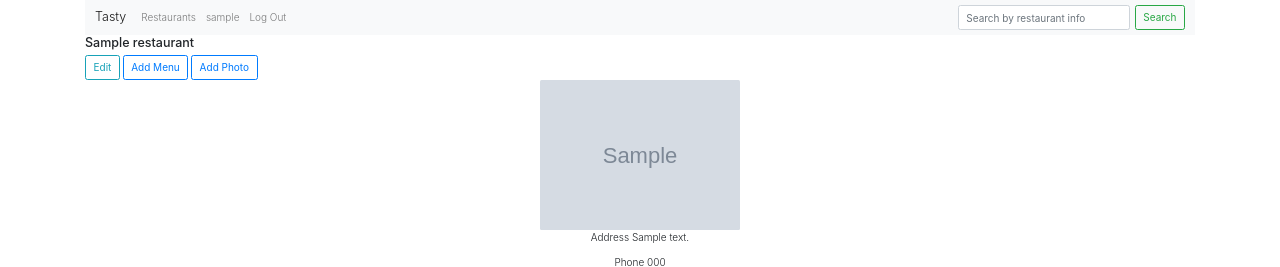
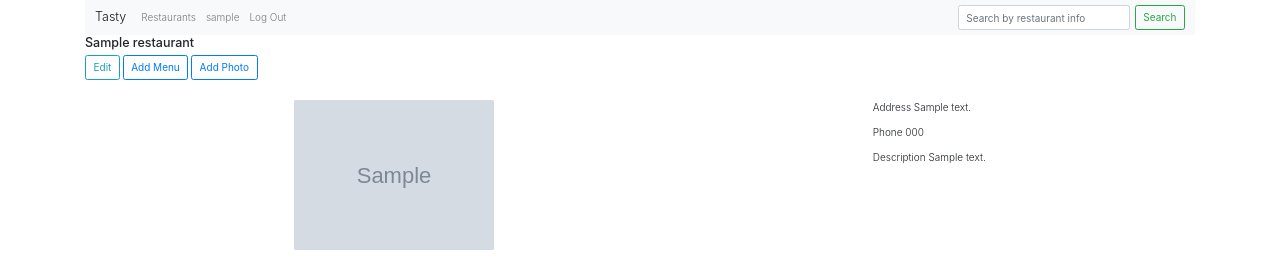
Before and after one commit to tvilla0000/Tasty, a Django app: page /restaurant/1/ in a window 1280 px wide. Shown: the top 267 px of the page. Run offline with Django 3.2, Linux system fonts and the light colour scheme; a user stored in the database is signed in; tables that the repository leaves empty hold one stand-in row (values such as "Sample post"); grey boxes marked "Sample" are stand-in pictures; some libraries are stand-ins or nearby versions.

Commit message:
refactor res detail

```diff
--- a/main/static/css/index.css
+++ b/main/static/css/index.css
@@ -22,16 +22,23 @@ body {
 
 .res-list {
     text-align: center;
+    margin: 1rem;
 }
 
 .res {
     display: inline-block;
+}
+.res-detail {
+    display: flex;
+    justify-content: space-around;
+    margin: 2rem;
 }
 
 .res-img {
     max-width: 20rem;
 }
 
+
 .login {
     text-align: center;
     margin-top: 5rem;
--- a/main/templates/menu/menu_form.html
+++ b/main/templates/menu/menu_form.html
@@ -12,6 +12,6 @@
 	<table>
 		{{ form.as_table }}
 	</table>
-	<input type="submit" value="Submit!" class="btn" style="margin: 20px 0">
+	<input type="submit" value="Submit!" class="btn btn-primary">
 </form>
 {% endblock %}
--- a/main/templates/restaurant/restaurant_confirm_delete.html
+++ b/main/templates/restaurant/restaurant_confirm_delete.html
@@ -3,11 +3,9 @@
 {% block content %}
 
 <div class="login">
-
-
 	<h1>Delete Restaurant</h1>
 
-<h4>Are you sure you want to delete <span class="teal-text">{{ object.name }}</span>?</h4>
+	<h4>Are you sure you want to delete {{ object.name }}?</h4>
 
 	<form action="" method="POST" class="container">
 		{% csrf_token %}
--- a/main/templates/restaurant/restaurant_detail.html
+++ b/main/templates/restaurant/restaurant_detail.html
@@ -41,23 +41,24 @@
 </div>
 {% endif %}
 
-<div class="res-list">
+<div class="res-detail">
 	<div>
 		<img class="card-img res-img" src="{{restaurant.restaurant_photo}}">
 	</div>
-
+	<div class="res-info">
 		<p>
 			<span>Address</span> <span>{{restaurant.address}}</span>
 		</p>
 		<p>
 			<span>Phone</span> <span>{{restaurant.phone}}</span>
 		</p>
-	<p>{{restaurant.description}}</p>
+		<p><span>Description</span> {{restaurant.description}}</p>
+	</div>
+</div>
 
-	<div>
+<div class="res-list">
 	<iframe frameborder="0" src="{{map}}q={{restaurant.address}}" allowfullscreen>
 	</iframe>
-	</div>
 </div>
 
 <div class="res-list">
--- a/main/templates/restaurant/restaurant_form.html
+++ b/main/templates/restaurant/restaurant_form.html
@@ -9,7 +9,7 @@
 <h1>Add Restaurant</h1>
 {% endif %}
 
-<div class="res-form">
+<div>
 	<form action="" method="post" class="contianer">
 		{% csrf_token %}
 		<table>
```
Also changed, not shown: main/templates/menu/menu_confirm_delete.html (+11 -7 lines). Lines whose indentation alone changed are shown as unchanged.
